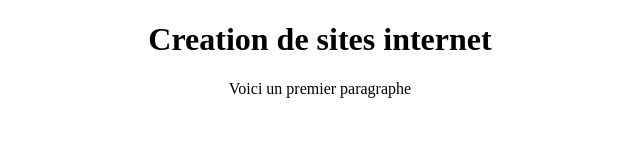
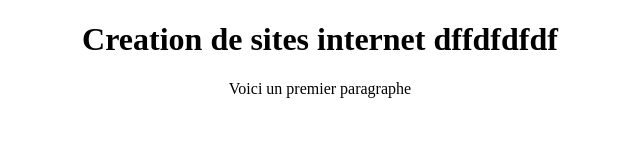
Before and after one commit to letissieremma2010-eng/siteNSI, a plain HTML site: page index.html in a window 1280 px wide. Shown: the whole page, without its empty margins (320-960 px from the left). Drawn offline with Linux system fonts and the light colour scheme.

Commit message:
Update header text in index.html

```diff
--- a/index.html
+++ b/index.html
@@ -13,7 +13,7 @@ and open the template in the editor.
     <body>
         <div style="text-align: center">
             <h1 style=""font-family: verdana ; font-size: 150%>
-                Creation de sites internet
+                Creation de sites internet dffdfdfdf
             </h1>
             <p>
                 Voici un premier paragraphe
```
